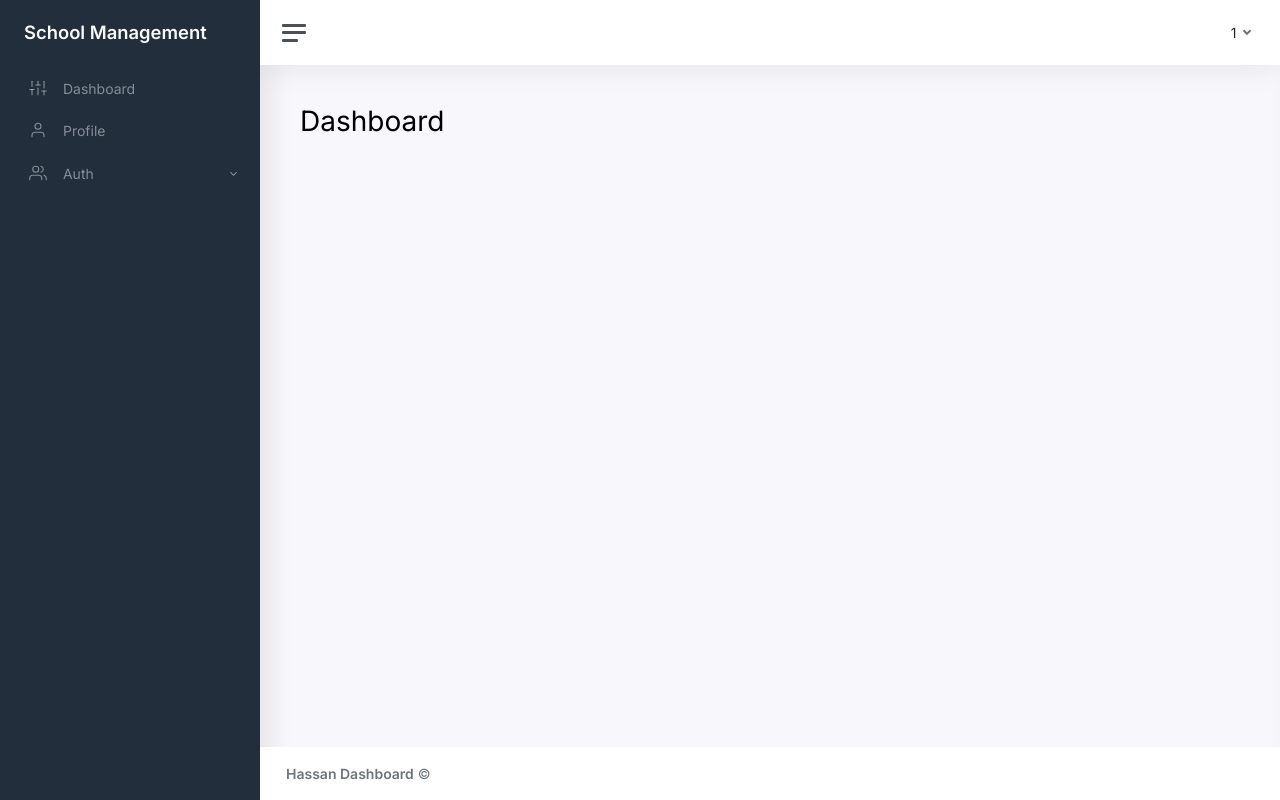
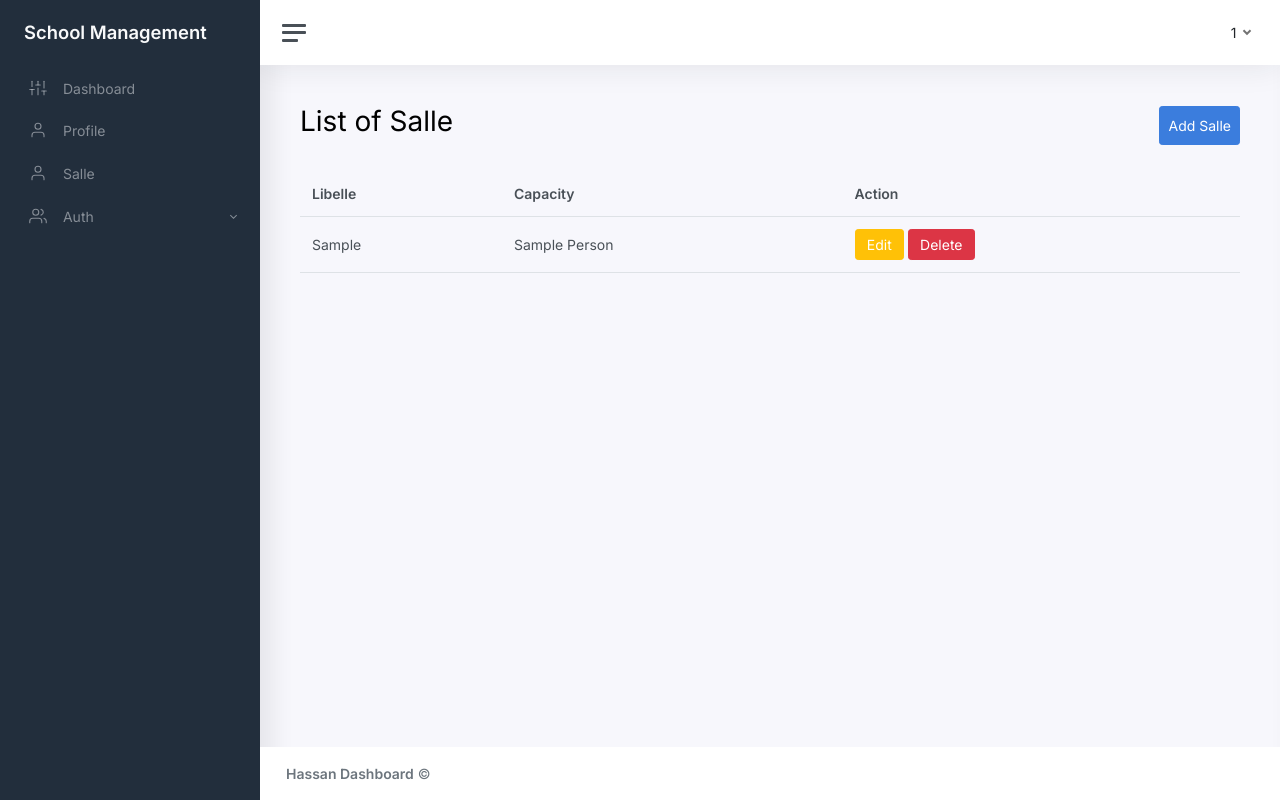
Before and after one commit to hassanchajai/SchoolMangement, a PHP site: page /Salle in a window 1280 px wide. Run offline with PHP 8.4, Linux system fonts and the light colour scheme; the visitor is signed in with stand-in values (Sample User, id 1); tables that the repository leaves empty or names only in its code hold one stand-in row (values such as "Sample post").

Commit message:
add salle manager

```diff
--- /dev/null
+++ b/controllers/ControllerSalle.php
@@ -0,0 +1,33 @@
+<?php
+require_once "./middelwares/auth.php";
+class ControllerSalle
+{
+    private $view;
+    public function __construct($url)
+    {
+
+        if (CheckifAuth()) {
+            if (isset($_GET["status"])  && isset($_GET["id"]) && $_GET["status"] == "delete") {
+                $id = $_GET["id"];
+                $this->delete($id);
+            } else {
+                $this->index();
+            }
+        } else {
+            header("location: salle");
+        }
+    }
+    public function index()
+    {
+        $salle = new SalleManager;
+        $allSalles = $salle->getallsalle();
+        $this->view = new View("Salle");
+        $this->view->generate(["salles" => $allSalles]);
+    }
+    public function delete($id)
+    {
+        $salle=new SalleManager;
+        $salle->DeleteSalle($id);
+        header("location: salle");
+    }
+}
--- a/controllers/Router.php
+++ b/controllers/Router.php
@@ -8,38 +8,32 @@ class Router
     {
         try {
 
-            spl_autoload_register(function($class){
-                require_once "models/".$class.".php";
+            spl_autoload_register(function ($class) {
+                require_once "models/" . $class . ".php";
+            });
 
-            });
-            $url="";
 
-            if(isset($_GET["url"])){
+            $url = "";
 
-                $url=explode("/",filter_var($_GET["url"],FILTER_SANITIZE_URL));
-                $controller=ucfirst((strtolower($url[0])));
-                $controllerClass="Controller".$controller;
-                $controllerFile="controllers/".$controllerClass.".php";
-                if(file_exists($controllerFile)){
+            if (isset($_GET["url"])) {
+
+                $url = explode("/", filter_var($_GET["url"], FILTER_SANITIZE_URL));
+                $controller = ucfirst((strtolower($url[0])));
+                $controllerClass = "Controller" . $controller;
+                $controllerFile = "controllers/" . $controllerClass . ".php";
+                if (file_exists($controllerFile)) {
                     require_once $controllerFile;
-                    $this->ctrl=new $controllerClass($url);
-                }
-                else{
+                    $this->ctrl = new $controllerClass($url);
+                } else {
 
                     require_once "controllers/ControllerAccueil.php";
-                    $this->ctrl=new ControllerAccueil();
-
+                    $this->ctrl = new ControllerAccueil();
                 }
-            }
-            else{
+            } else {
 
                 require_once "controllers/ControllerAccueil.php";
-                $this->ctrl=new ControllerAccueil();
-
+                $this->ctrl = new ControllerAccueil();
             }
-
-
-
         } catch (Exception $th) {
             $error = $th->getMessage();
             echo $error;
--- /dev/null
+++ b/middelwares/checkifnotAdmin.php
@@ -0,0 +1 @@
+<?php
--- /dev/null
+++ b/models/Salle.php
@@ -0,0 +1,52 @@
+<?php
+class Salle
+{
+
+    private $id;
+    private $capacity;
+    private $libelle;
+
+
+    public function __construct(array $data)
+    {
+        $this->hydrate($data);
+    }
+    public function hydrate($data)
+    {
+        foreach ($data as $key => $value) {
+            $method = "set" . ucfirst($key);
+            if (method_exists($this, $method)) {
+                $this->$method($value);
+            }
+        }
+    }
+    protected function setCapacity($value)
+    {
+        if (!empty($value)) {
+            $this->capacity = $value;
+        }
+    }
+    protected function setId($value)
+    {
+        if (!empty($value)) {
+            $this->id = $value;
+        }
+    }
+    protected function setLibelle($value)
+    {
+        if (!empty($value)) {
+            $this->libelle = $value;
+        }
+    }
+   public function getCapacity(){
+       return $this->capacity;
+   }
+
+   public function getLibelle(){
+    return $this->libelle;
+}
+public function getId(){
+    return $this->id;
+}
+
+}
--- /dev/null
+++ b/models/SalleManager.php
@@ -0,0 +1,41 @@
+<?php
+
+class SalleManager extends Model{
+    public function getallsalle(){
+        return $this->getAll("salle","Salle");
+    }
+    public function getSingleSalle($id){
+        return $this->getOne("salle","Salle",$id);
+    }
+    public function createSalle(){
+        extract($_POST);
+        $conn = $this->getbdd();
+        $stmt=$conn->prepare("INSERT INTO `salle`( `libelle`, `capacity`) VALUES (?,?)");
+        $stmt->bindParam(1,$libelle,PDO::PARAM_STR);
+        $stmt->bindParam(2,$capacity,PDO::PARAM_INT);
+        if($stmt->execute()){
+            return true;
+        }
+        return false;
+    }
+    public function updateSalle(){
+        extract($_POST);
+        $conn = $this->getbdd();
+        $stmt=$conn->prepare("UPDATE `salle` SET `libelle`=?,`capacity`=? WHERE id=?");
+        $stmt->bindParam(1,$libelle,PDO::PARAM_STR);
+        $stmt->bindParam(2,$capacity,PDO::PARAM_INT);
+        $stmt->bindParam(3,$id,PDO::PARAM_INT);
+        if($stmt->execute()){
+            return true;
+        }
+        return false;
+    }
+    public function DeleteSalle($id){
+        $conn=$this->getbdd();
+        $stmt=$conn->prepare("DELETE FROM `salle` WHERE id=?");
+        $stmt->bindParam(1,$id,PDO::PARAM_INT);
+        $stmt->execute();
+
+
+    }
+}
--- /dev/null
+++ b/views/ViewSalle.php
@@ -0,0 +1,34 @@
+<div class="d-flex justify-content-between align-items-center mb-4">
+<h1 class="font-weight-bold">
+List of Salle
+</h1>
+<a class="btn btn-primary p-2">Add Salle</a>
+</div>
+<div class="data">
+<table class="table caption-top">
+  <thead>
+    <tr>
+
+      <th scope="col">Libelle</th>
+      <th scope="col">Capacity</th>
+      <th scope="col">Action</th>
+    </tr>
+  </thead>
+  <tbody>
+  <?php  foreach ($salles as $key => $value) : ?>
+
+    <tr>
+      <td><?= $value->getLibelle() ?></td>
+      <td><?= $value->getCapacity() ?> Person</td>
+      <td class="">
+      <a class="btn btn-warning">Edit</a>
+      <a class="btn btn-danger ml-2" href="salle&status=delete&id=<?= $value->getId() ?>">Delete</a>
+      </td>
+    </tr>
+ <?php endforeach; ?>
+
+
+
+  </tbody>
+</table>
+</div>
--- a/views/template.php
+++ b/views/template.php
@@ -38,6 +38,11 @@
 					<li class="sidebar-item">
 						<a class="sidebar-link" href="pages-profile.html">
 							<i class="align-middle" data-feather="user"></i> <span class="align-middle">Profile</span>
+						</a>
+					</li>
+					<li class="sidebar-item">
+						<a class="sidebar-link" href="Salle">
+							<i class="align-middle" data-feather="user"></i> <span class="align-middle">Salle</span>
 						</a>
 					</li>
 
```
Also changed, not shown: models/User.php (+14 -2 lines), models/UserManager.php (+11 -0 lines), index.php (line endings or trailing spaces).
